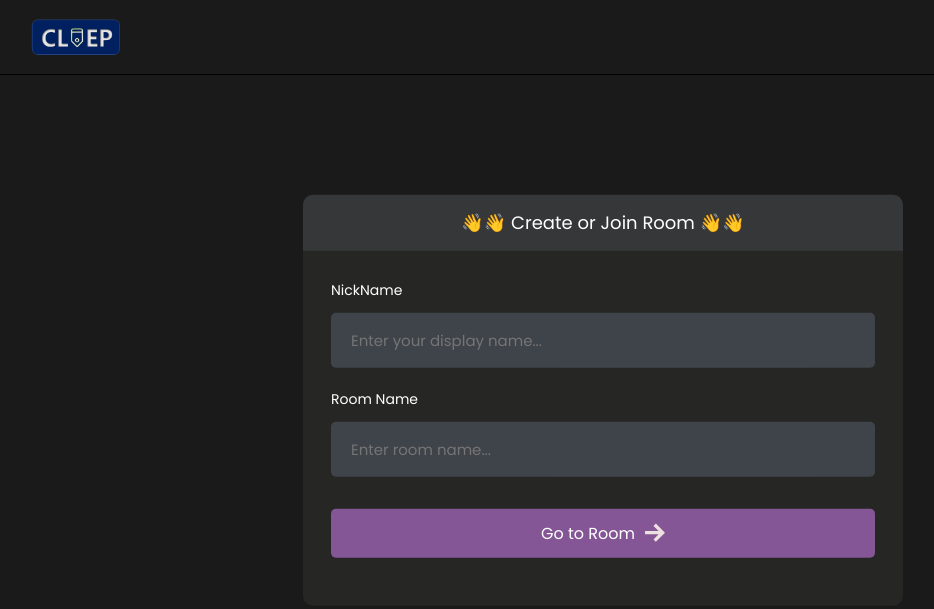
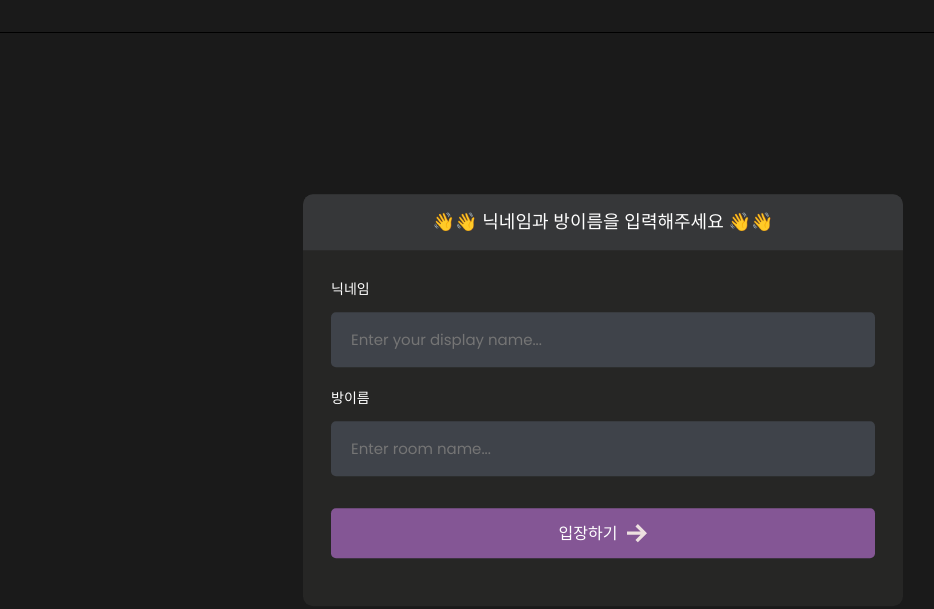
Before and after one commit to kumkumtest/kumkumtest.github.io, a plain HTML site: page index.html in a window 1280 px wide. Shown: the whole page, without its empty margins (37-971 px from the left). Drawn offline with Linux system fonts and the light colour scheme.

Commit message:
Update index.html

```diff
--- a/index.html
+++ b/index.html
@@ -12,11 +12,16 @@
 
     <header id="nav">
        <div class="nav--list">
-            <a href="https://finsight-cleep.herokuapp.com"/>
-                <h3 id="logo">
-                    <img src="./images/logo.png" alt="Site Logo">
-                </h3>
-            </a>
+           <h3 id="logo">
+                <!--<img src="./images/logo.png" alt="Site Logo">-->
+           </h3>
+           <!--
+                <a href="https://finsight-cleep.herokuapp.com"/>
+                    <h3 id="logo">
+                        <img src="./images/logo.png" alt="Site Logo">
+                    </h3>
+                </a>
+            -->
        </div>
 
         <!-- <div id="nav__links">
@@ -35,24 +40,24 @@
 
         <div id="form__container">
              <div id="form__container__header">
-                 <p>👋👋 Create or Join Room 👋👋</p>
+                 <p>👋👋 닉네임과 방이름을 입력해주세요 👋👋</p>
              </div>
 
 
             <form id="lobby__form">
 
                  <div class="form__field__wrapper">
-                     <label>NickName</label>
+                     <label>닉네임</label>
                      <input type="text" name="name" required placeholder="Enter your display name..." />
                  </div>
 
                  <div class="form__field__wrapper">
-                     <label>Room Name</label>
+                     <label>방이름</label>
                      <input type="text" name="room"  placeholder="Enter room name..." />
                  </div>
 
                  <div class="form__field__wrapper">
-                     <button type="submit">Go to Room
+                     <button type="submit">입장하기
                          <svg xmlns="http://www.w3.org/2000/svg" width="24" height="24" viewBox="0 0 24 24"><path d="M13.025 1l-2.847 2.828 6.176 6.176h-16.354v3.992h16.354l-6.176 6.176 2.847 2.828 10.975-11z"/></svg>
                     </button>
                  </div>
```
